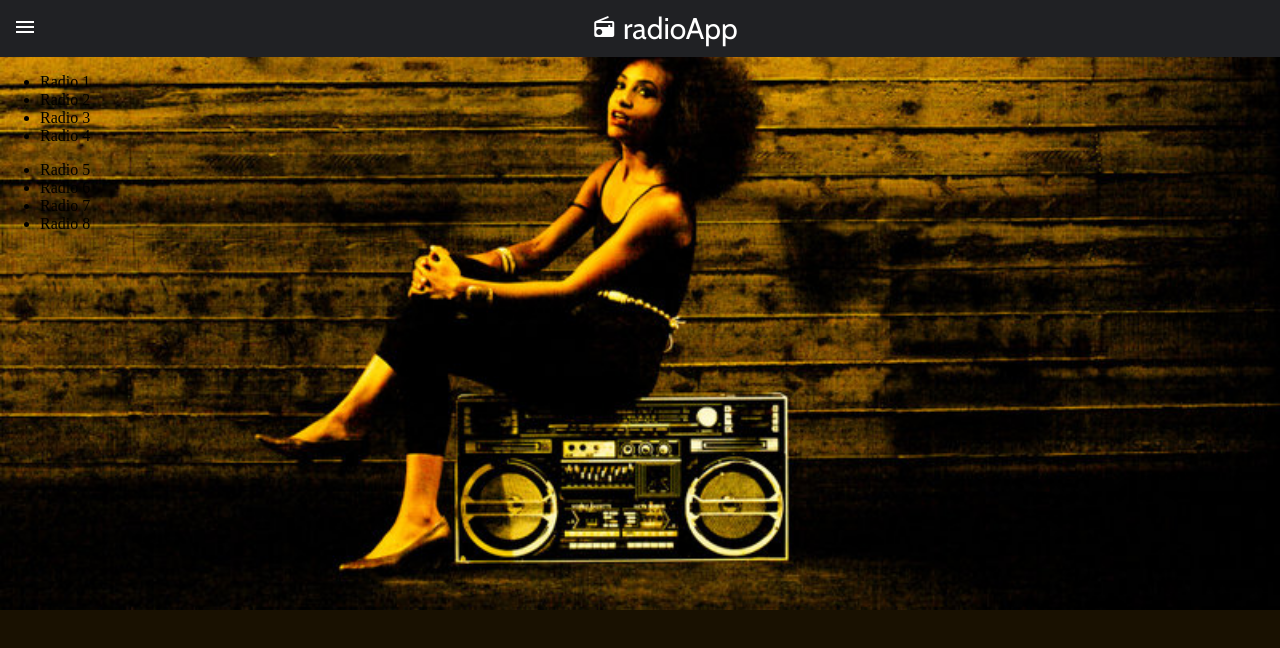
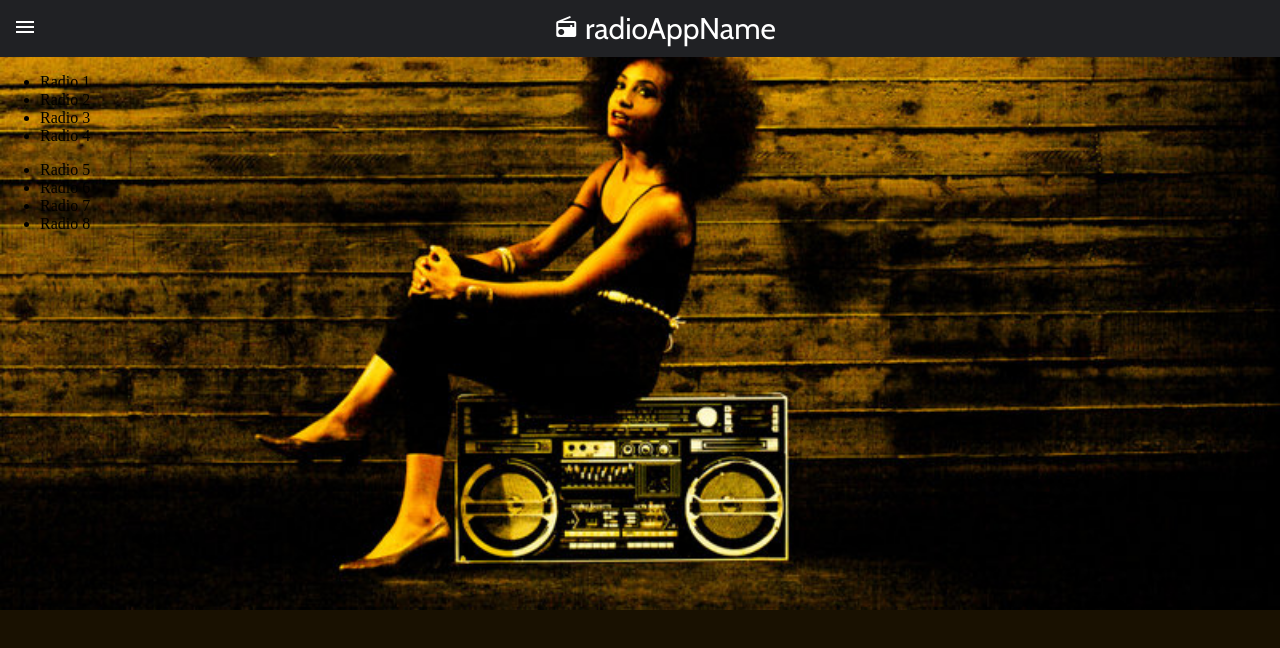
Before and after one commit to gidiblack/radioApp, a plain HTML site: page index.html in a window 1280 px wide. Drawn offline with nearby package versions, Linux system fonts and the light colour scheme.

```diff
--- /dev/null
+++ b/app.js
@@ -0,0 +1 @@
+// This is where we will have all our javascript Code
--- a/index.html
+++ b/index.html
@@ -19,7 +19,7 @@
                 </i></a>
             <a id="logo" href="#"><i class="material-icons">
                     radio
-                    </i> radioApp</a>
+                    </i> radioAppName</a>
         </nav>
     </header>
     <main>
```
